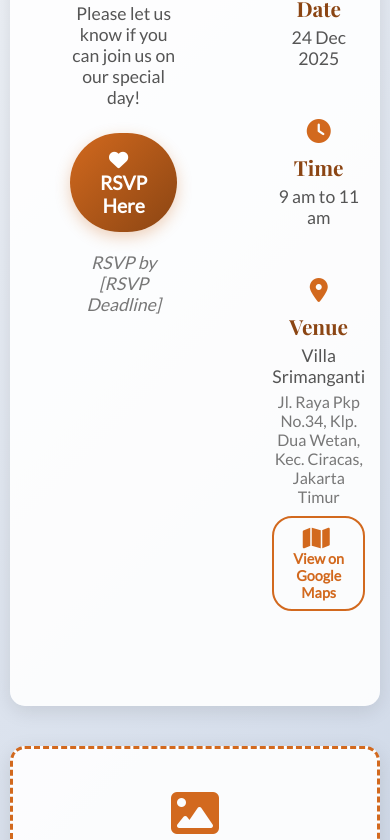
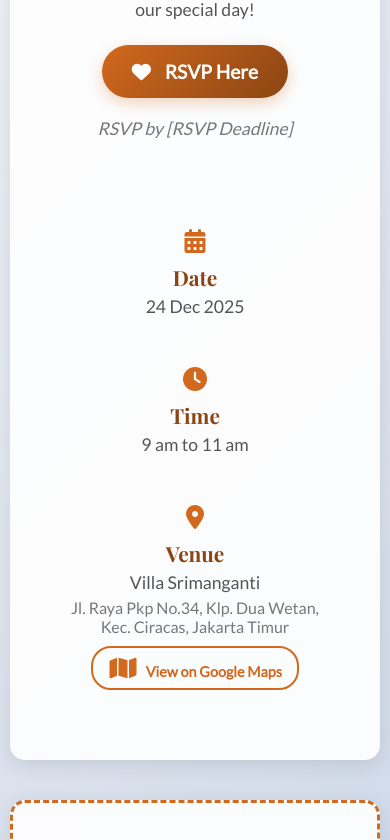
Before and after one commit to alifahsanul/alifahsanul_com, a plain HTML site: page wedding/index.html in a window 390 px wide. Shown: the part 415-1255 px from the top of the page. Drawn offline with nearby package versions, Linux system fonts and the light colour scheme.

Commit message:
Update RSVP link and improve mobile layout
Changed the RSVP button link to a Google Forms URL in index.html. Enhanced mobile responsiveness in wedding.css by adjusting flex direction, gap, and padding for main details and columns.

```diff
--- a/wedding/index.html
+++ b/wedding/index.html
@@ -37,7 +37,7 @@
                 <div class="rsvp-column">
                     <h2 data-en="RSVP" data-id="Konfirmasi Kehadiran">RSVP</h2>
                     <p data-en="Please let us know if you can join us on our special day!" data-id="Mohon konfirmasi kehadiran Anda pada hari istimewa kami!">Please let us know if you can join us on our special day!</p>
-                    <a href="#" class="rsvp-btn" target="_blank">
+                    <a href="https://forms.gle/iYmGJCdgRsJmuSoC6" class="rsvp-btn" target="_blank">
                         <i class="fas fa-heart"></i>
                         <span data-en="RSVP Here" data-id="Konfirmasi Di Sini">RSVP Here</span>
                     </a>
--- a/wedding/wedding.css
+++ b/wedding/wedding.css
@@ -359,6 +359,17 @@ body {
         margin-bottom: 20px;
     }
 
+    .main-details-section {
+        flex-direction: column;
+        gap: 20px;
+        padding: 20px;
+    }
+
+    .rsvp-column,
+    .event-details-column {
+        padding: 15px;
+    }
+
     .detail-item {
         flex-direction: column;
         text-align: center;
```
